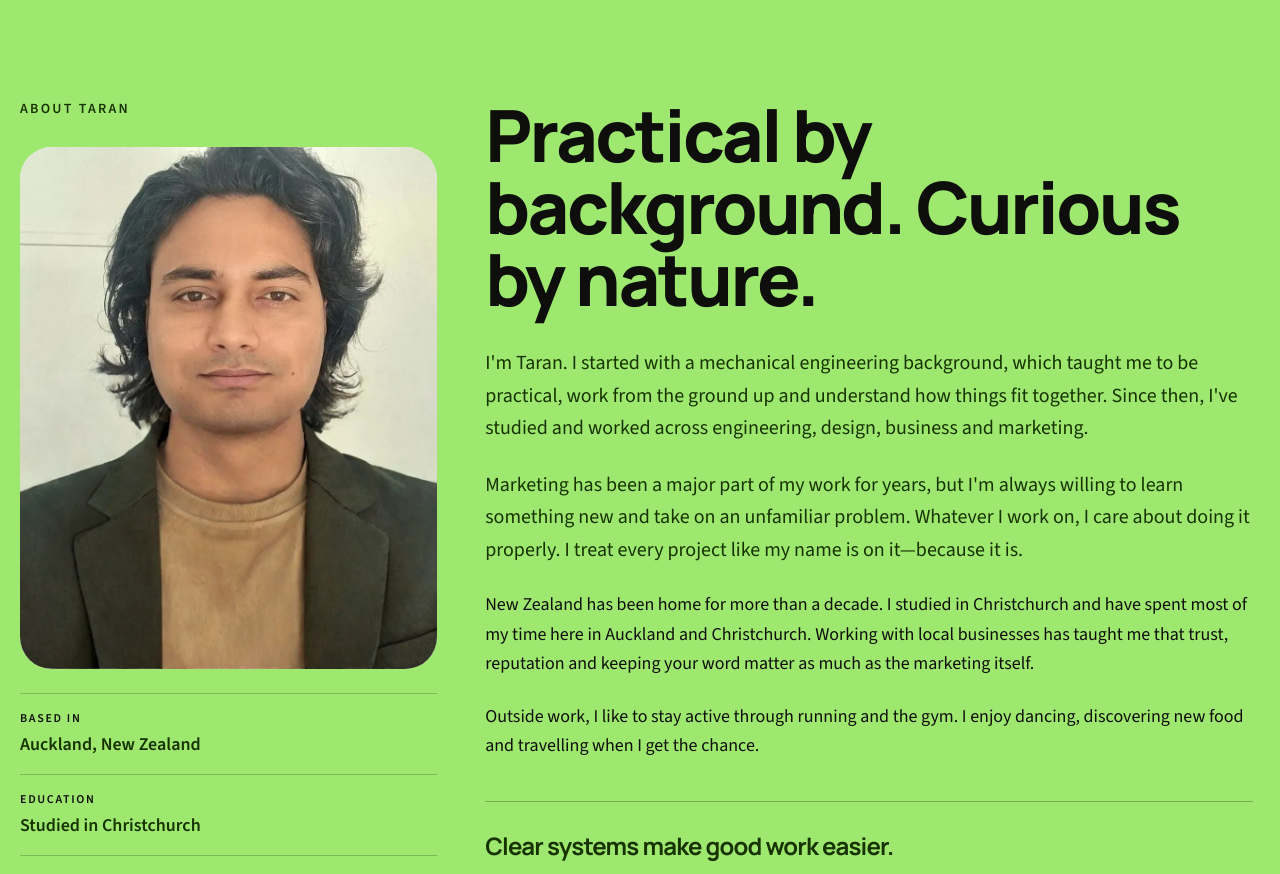
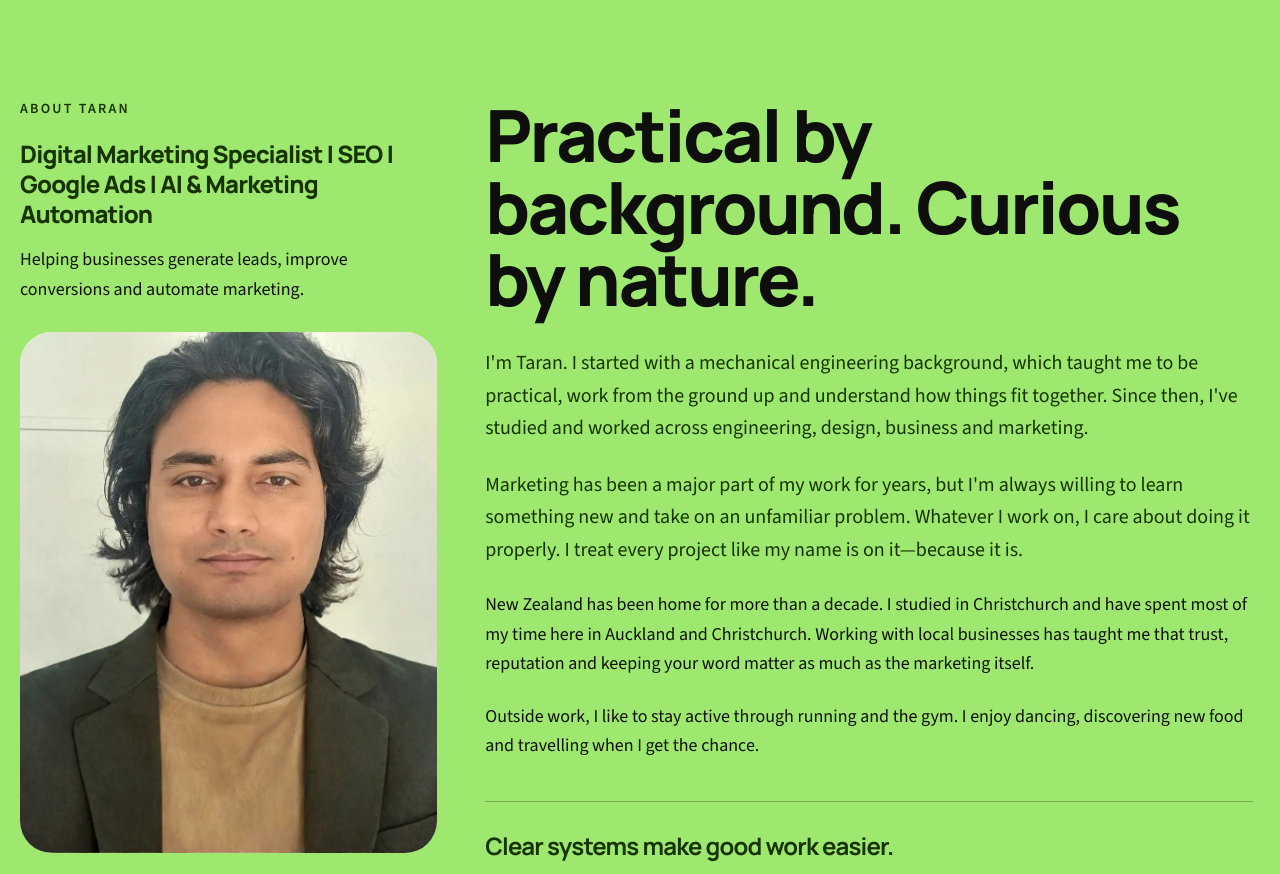
Before and after one commit to taranveerultra-bot/Tara-cv, a Next.js app: page / in a window 1280 px wide. Shown: the part 9660-10534 px from the top of the page. Built offline with nearby package versions, Linux system fonts and the light colour scheme.

Commit message:
Add professional summary to About section

```diff
--- a/src/components/PortfolioSections.tsx
+++ b/src/components/PortfolioSections.tsx
@@ -194,6 +194,12 @@ export const AboutSection = () => (
             <div className="grid items-start gap-12 lg:grid-cols-[.7fr_1.3fr]">
                 <div>
                     <p className="text-sm font-semibold uppercase tracking-[0.16em] text-secondary">About Taran</p>
+                    <h3 className="mt-5 max-w-md text-2xl font-extrabold leading-tight text-secondary">
+                        Digital Marketing Specialist | SEO | Google Ads | AI &amp; Marketing Automation
+                    </h3>
+                    <p className="mt-4 max-w-md leading-relaxed text-secondary/80">
+                        Helping businesses generate leads, improve conversions and automate marketing.
+                    </p>
                     <div className="relative mt-7 aspect-[4/5] max-w-md overflow-hidden rounded-[2rem] bg-white">
                         <Image
                             src="/images/taran-portrait.jpg"
```
